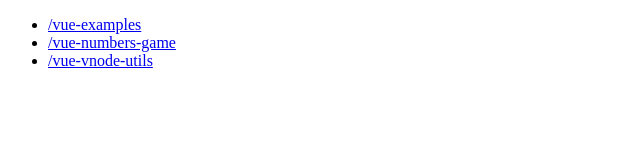
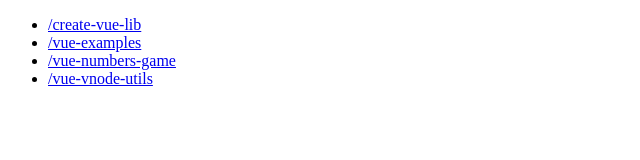
Before and after one commit to skirtles-code/skirtles-code.github.io, a plain HTML site: page index.html in a window 1280 px wide. Shown: the whole page, without its empty margins (0-640 px from the left). Drawn offline with Linux system fonts and the light colour scheme.

Commit message:
Add create-vue-lib

```diff
--- a/index.html
+++ b/index.html
@@ -8,6 +8,7 @@
 </head>
 <body>
 <ul>
+  <li><a href="https://skirtles-code.github.io/create-vue-lib/">/create-vue-lib</a></li>
   <li><a href="https://skirtles-code.github.io/vue-examples/">/vue-examples</a></li>
   <li><a href="https://skirtles-code.github.io/vue-numbers-game/">/vue-numbers-game</a></li>
   <li><a href="https://skirtles-code.github.io/vue-vnode-utils/">/vue-vnode-utils</a></li>
```
